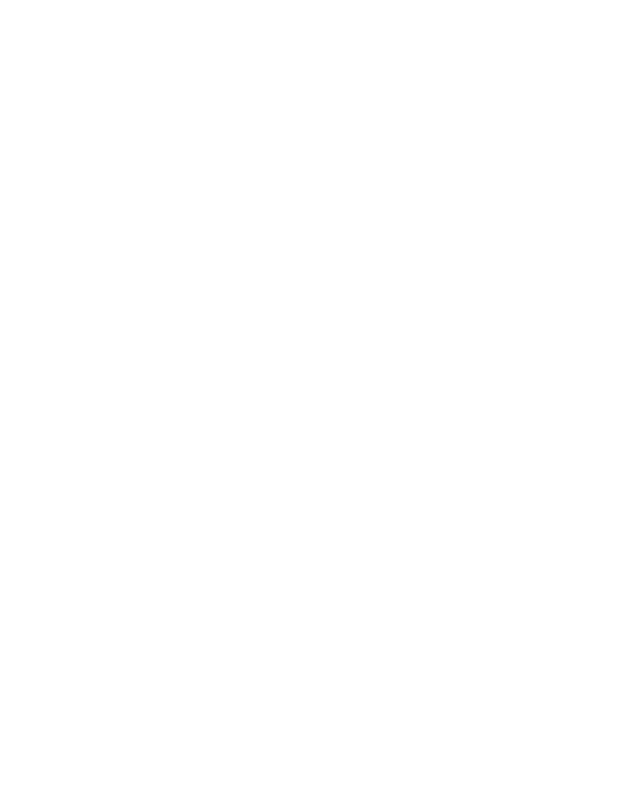
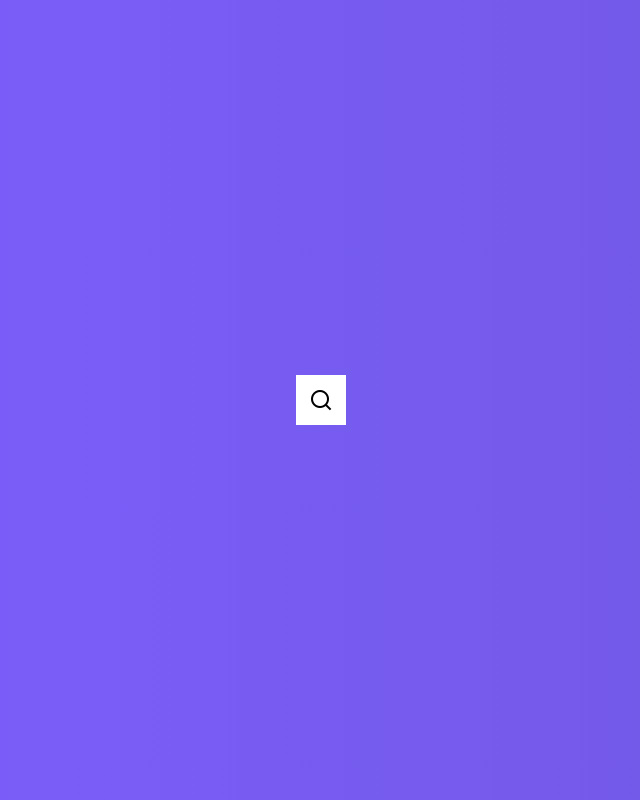
Before and after one commit to Krzysiek756/50-Projects-In-50-Days---HTML-CSS-JavaScript, a plain HTML site: page 05 Day 4 - Hidden Search Widget/index.html in a window 1280 px wide. Shown: the whole page, without its empty margins (319-959 px from the left). Drawn offline with nearby package versions, Linux system fonts and the light colour scheme.

Commit message:
finish simple project

```diff
--- a/05 Day 4 - Hidden Search Widget/index.html
+++ b/05 Day 4 - Hidden Search Widget/index.html
@@ -7,12 +7,17 @@
     <meta name="viewport" content="width=device-width, initial-scale=1.0">
     <link href="https://cdn.jsdelivr.net/npm/remixicon@2.5.0/fonts/remixicon.css" rel="stylesheet">
     <link rel="stylesheet" href="css/main.css">
-    <title>Example3 Rotating Navigation</title>
+    <title>Example4 Hidden Search Widget</title>
 </head>
 
 <body>
 
-
+    <div class="search ">
+        <input type="text" class="input" placeholder="Search...">
+        <button class="btn">
+            <i class="ri-search-line"></i>
+        </button>
+    </div>
 
 
 
--- a/05 Day 4 - Hidden Search Widget/main.js
+++ b/05 Day 4 - Hidden Search Widget/main.js
@@ -0,0 +1,9 @@
+const search = document.querySelector('.search');
+const btn = document.querySelector('.btn');
+const input = document.querySelector('.input');
+
+
+btn.addEventListener('click', () => {
+    search.classList.toggle('active');
+    input.focus();
+})
--- a/05 Day 4 - Hidden Search Widget/main.scss
+++ b/05 Day 4 - Hidden Search Widget/main.scss
@@ -6,3 +6,93 @@
 
 
 @import url('https://fonts.googleapis.com/css2?family=Roboto:wght@300;400;700&display=swap');
+
+
+body {
+
+    display: flex;
+    flex-direction: column;
+    justify-content: center;
+    align-items: center;
+    height: 100vh;
+
+
+    background-image: linear-gradient(90deg, #7d5fff, #7158e2);
+}
+
+
+.search {
+    position: relative;
+    height: 50px;
+
+    margin: 0 auto;
+    display: flex;
+    gap: 5px;
+
+
+    &.active {
+
+
+        .input {
+            width: 200px;
+        }
+
+        .btn {
+            transform: translateX(198px);
+        }
+    }
+
+
+
+    .input {
+        background-color: #fff;
+        border: 0;
+        font-size: 18px;
+        padding: 15px;
+        height: 50px;
+        width: 50px;
+
+        transition: width 0.3s ease;
+
+        i {
+            display: flex;
+        }
+
+
+        outline: none;
+
+        text-transform: capitalize;
+
+    }
+
+    .btn {
+        cursor: pointer;
+        border: 0;
+        background-color: #fff;
+        font-size: 24px;
+        position: absolute;
+
+        top: 0;
+        left: 0;
+        height: 50px;
+        width: 50px;
+
+        transition: transform 0.3s ease;
+
+        i {
+            display: flex;
+            align-items: center;
+            justify-content: center;
+        }
+
+
+        &:focus {
+            outline: none;
+        }
+
+
+
+    }
+
+
+}
```
Also changed, not shown: 05 Day 4 - Hidden Search Widget/css/main.css, 1 other file.
